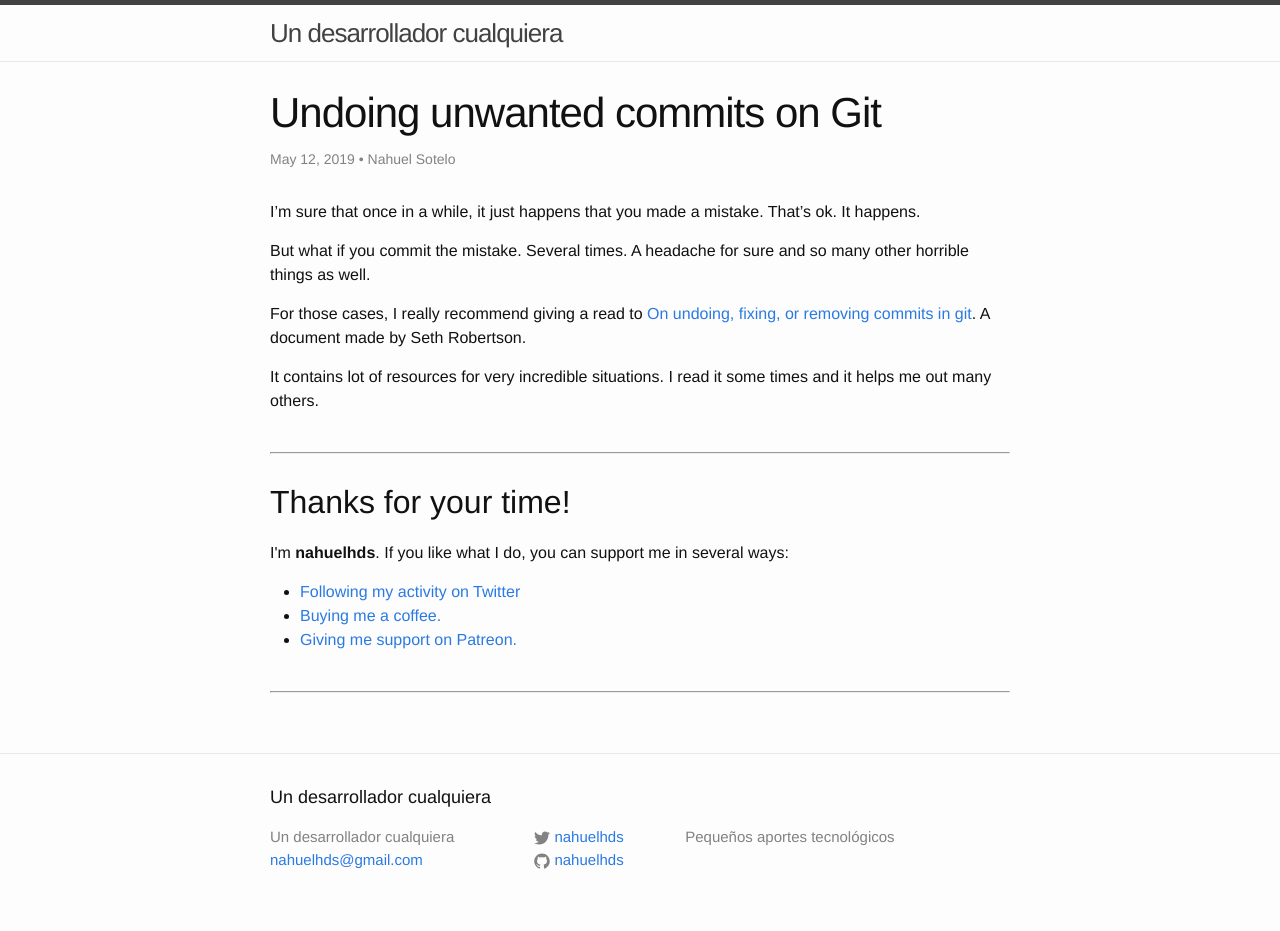
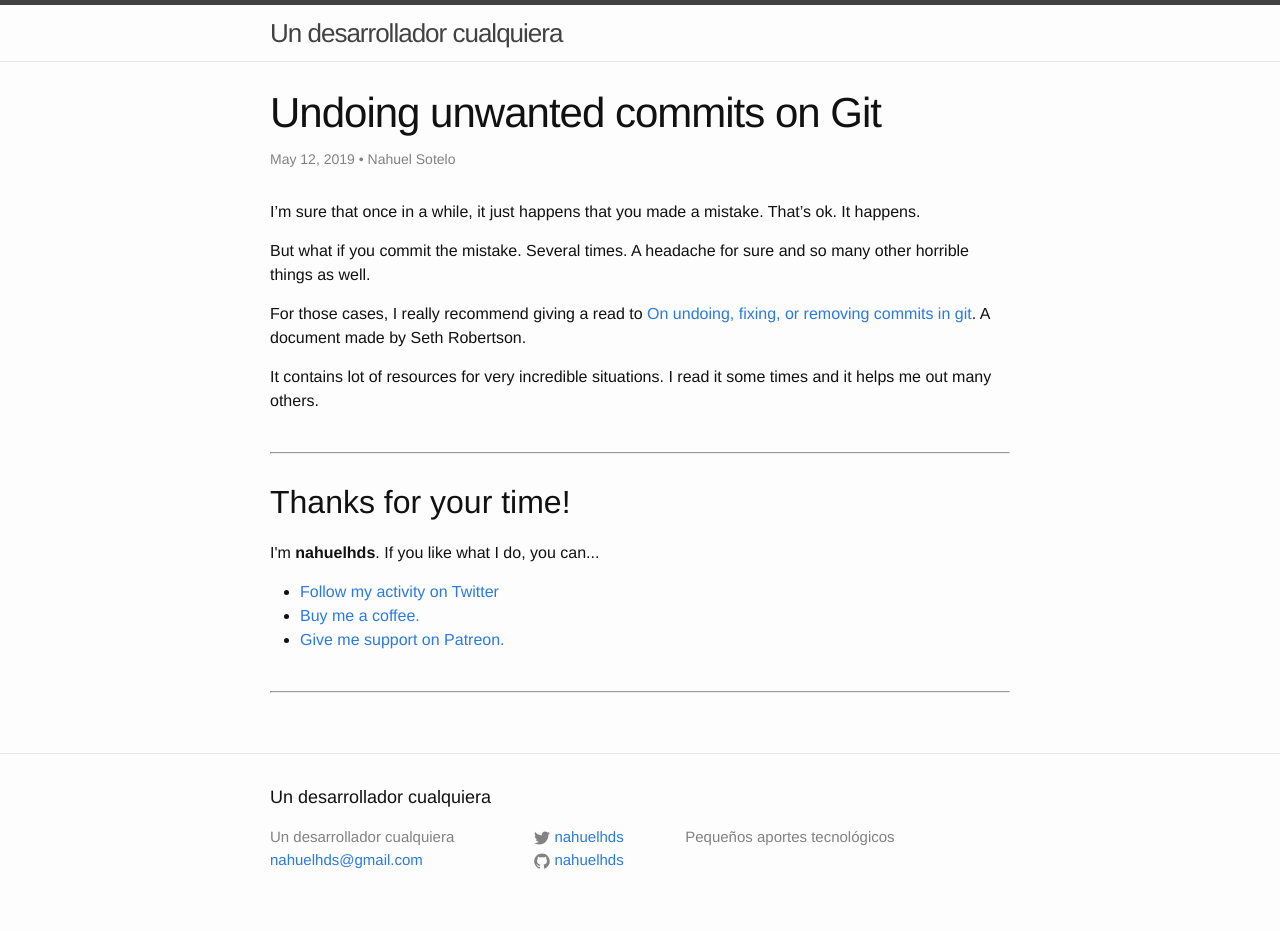
Before and after one commit to nahuelhds/nahuelhds.github.io, a Jekyll site: the page built from _posts/2019-05-12-Undoing-unwanted-commits-on-Git.md, in a window 1280 px wide. Built offline with Jekyll 4.4.1, drawn with Linux system fonts in a browser that asks for light colours; comment, search, counter and statistics services are not loaded.

Commit message:
Se corrige el mensaje de agradecimiento

```diff
--- a/_includes/thankyou.html
+++ b/_includes/thankyou.html
@@ -5,21 +5,21 @@
   {% when "es" %}
     <h2>¡Gracias por tu tiempo!</h2>
     <p>
-      Soy <strong>nahuelhds</strong>. Si te gusta lo que hago, podés darme apoyo de diversas maneras:
+      Soy <strong>nahuelhds</strong>. Si te gusta lo que hago, podés...
       <ul>
-        <li><a href="https://twitter.com/nahuelhds">Siguiendo mi actividad en Twitter</a></li>
-        <li><a href="https://ko-fi.com/C0C5XC3Z">Comprándonme un café.</a></li>
-        <li> <a href="https://www.patreon.com/nahuelhds">Dándome tu apoyo en Patreon.</a></li>
+        <li><a href="https://twitter.com/nahuelhds">Seguir mi actividad en Twitter.</a></li>
+        <li><a href="https://ko-fi.com/C0C5XC3Z">Comprarme un café.</a></li>
+        <li> <a href="https://www.patreon.com/nahuelhds">Darme tu apoyo en Patreon.</a></li>
       </ul>
     </p>
   {% else %}
     <h2>Thanks for your time!</h2>
     <p>
-      I'm <strong>nahuelhds</strong>. If you like what I do, you can support me in several ways:
+      I'm <strong>nahuelhds</strong>. If you like what I do, you can...
       <ul>
-        <li><a href="https://twitter.com/nahuelhds">Following my activity on Twitter</a></li>
-        <li><a href="https://ko-fi.com/C0C5XC3Z">Buying me a coffee.</a></li>
-        <li> <a href="https://www.patreon.com/nahuelhds">Giving me support on Patreon.</a></li>
+        <li><a href="https://twitter.com/nahuelhds">Follow my activity on Twitter</a></li>
+        <li><a href="https://ko-fi.com/C0C5XC3Z">Buy me a coffee.</a></li>
+        <li> <a href="https://www.patreon.com/nahuelhds">Give me support on Patreon.</a></li>
       </ul>
     </p>
 {% endcase %}
```
